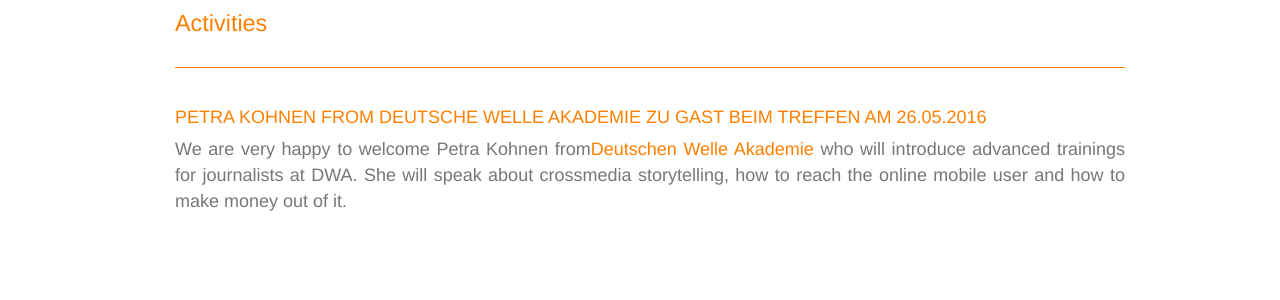
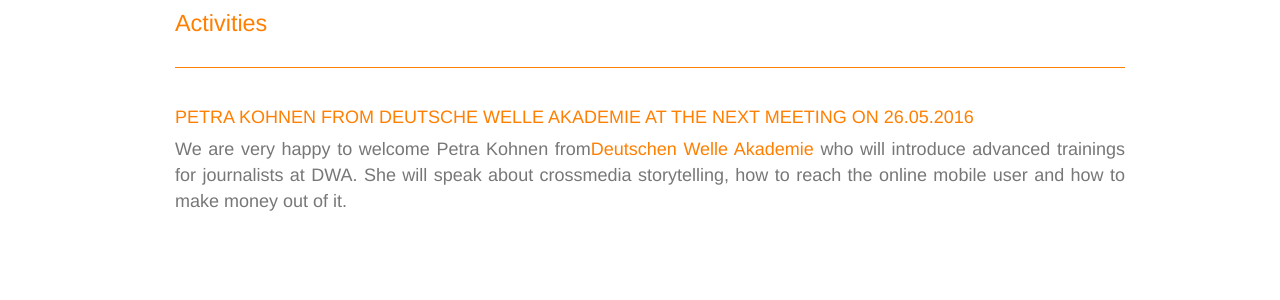
Before and after one commit to EIJC/TIJ, a Jekyll site: the page built from en.html, in a window 1280 px wide and 900 px high, scrolled down 1702 px. Shown: the part 153-453 px from the top of the window. Built offline with Jekyll 4.4.1, drawn with Linux system fonts in a browser that asks for light colours; nearby versions of some CDN libraries.

Commit message:
Update en.html

```diff
--- a/en.html
+++ b/en.html
@@ -98,7 +98,7 @@ language: en
   <div class="container-fluid">
 	<h1>Activities</h1>
 	<div class="divider-small"></div>
-	<h2>Petra Kohnen from Deutsche Welle Akademie zu Gast beim Treffen am 26.05.2016</h2>
+	<h2>Petra Kohnen from Deutsche Welle Akademie at the next meeting on 26.05.2016</h2>
 	<p style="text-align: justify;">We are very happy to welcome Petra Kohnen from<a href="http://www.dw.com/en/dw-akademie/about-us/s-9519" target="_blank">Deutschen Welle Akademie</a> who will introduce advanced trainings for journalists at DWA. She will speak about crossmedia storytelling, how to reach the online mobile user and how to make money out of it. </p>
   </div>
 </div>
```
